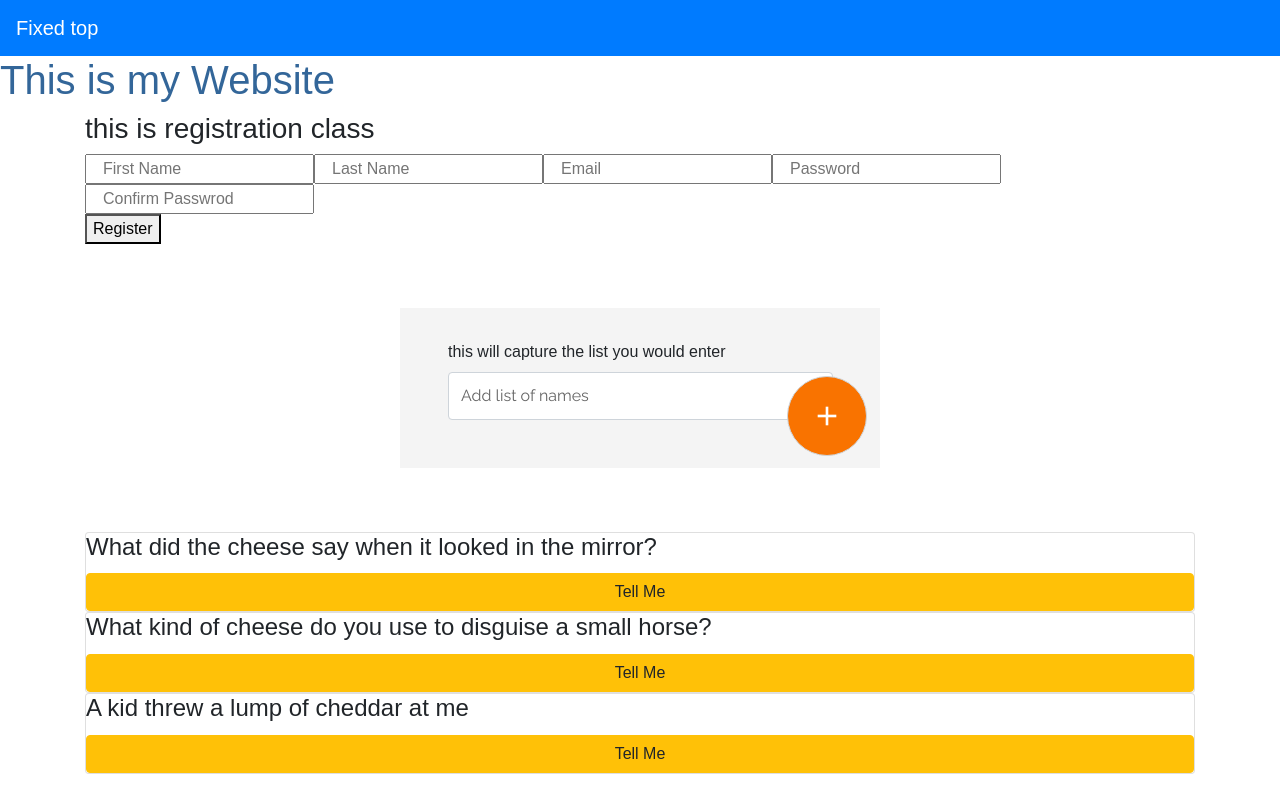
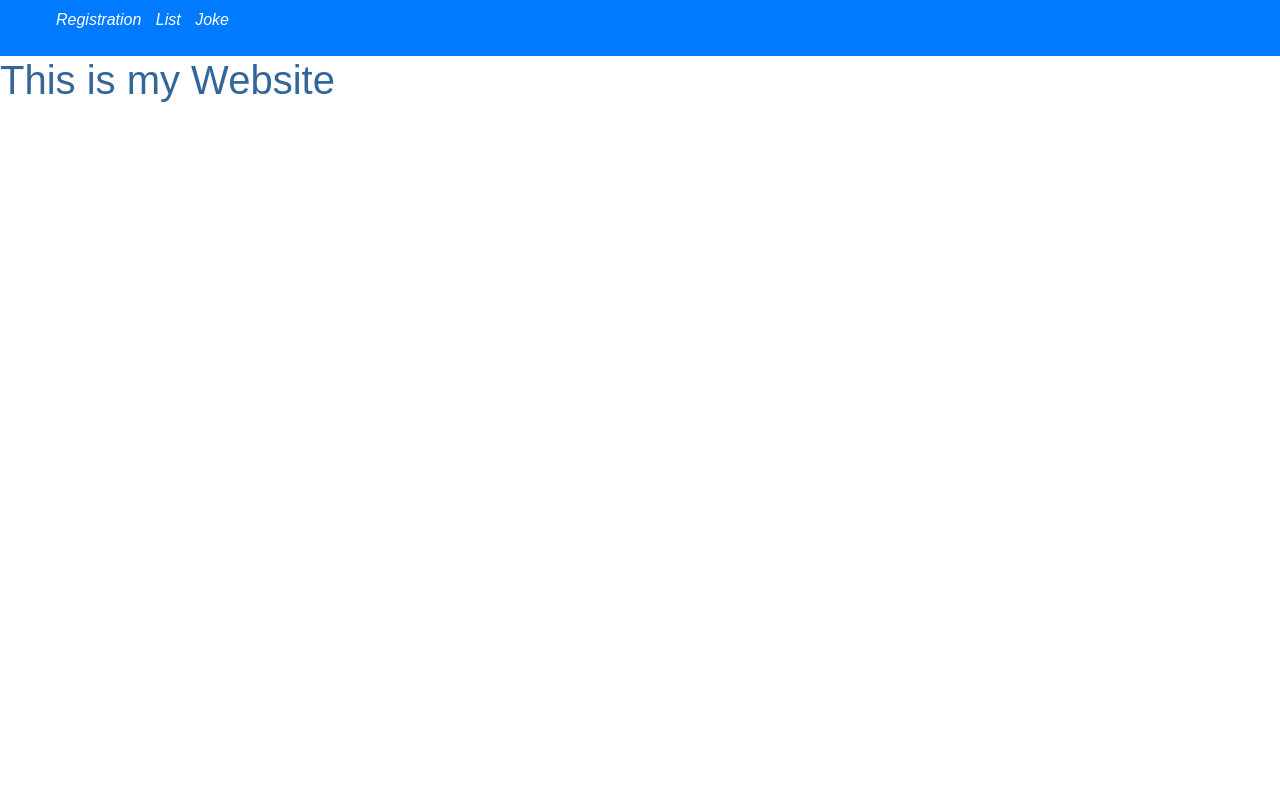
Before and after one commit to saeed-ghasemi/myWeb, an Angular app: page / in a window 1280 px wide. Built offline with nearby package versions, Linux system fonts and the light colour scheme.

Commit message:
routers are implemented

```diff
--- a/src/app/app.component.css
+++ b/src/app/app.component.css
@@ -1,4 +1,7 @@
 /* Application-wide Styles */
+a{
+  color: white;
+}
 h1 {
   color: #369;
   font-family: Arial, Helvetica, sans-serif;
@@ -20,3 +23,6 @@ body, input[text], button {
 * {
   font-family: Arial, Helvetica, sans-serif;
 }
+.marginR-T{
+  margin-right: 10px;
+}
--- a/src/app/app.component.html
+++ b/src/app/app.component.html
@@ -1,12 +1,24 @@
 <nav class="navbar navbar-dark bg-primary">
   <!-- Navbar content -->
-  <a class="navbar-brand" href="#">Fixed top</a>
+  <ul>
+    <i>
+      <a class="marginR-T" routerLink="registration" title="Registration"> Registration</a>
+      <a class="marginR-T" routerLink="list" title="List"> List</a>
+      <a class="marginR-T" routerLink="joke" title="Joke"> Joke</a>
+
+
+    </i>
+  </ul>
+
 
 </nav>
+<h1>{{title}}</h1>
+<router-outlet></router-outlet>
 
 
-<h1>{{title}}</h1>
-<!--this is the instance of the component "registration"-->
+
+<!--
+these are the instances of components "registration", "Joke" and "List";
 <app-registration></app-registration>
 <app-list></app-list>
-<app-joke></app-joke>
+<app-joke></app-joke>-->
```
Also changed, not shown: src/app/app-routing/app-routing.module.ts (added, +32 -0 lines), src/app/app.module.ts (+15 -8 lines), 1 other file (tests, documents, lock files or other folders).
